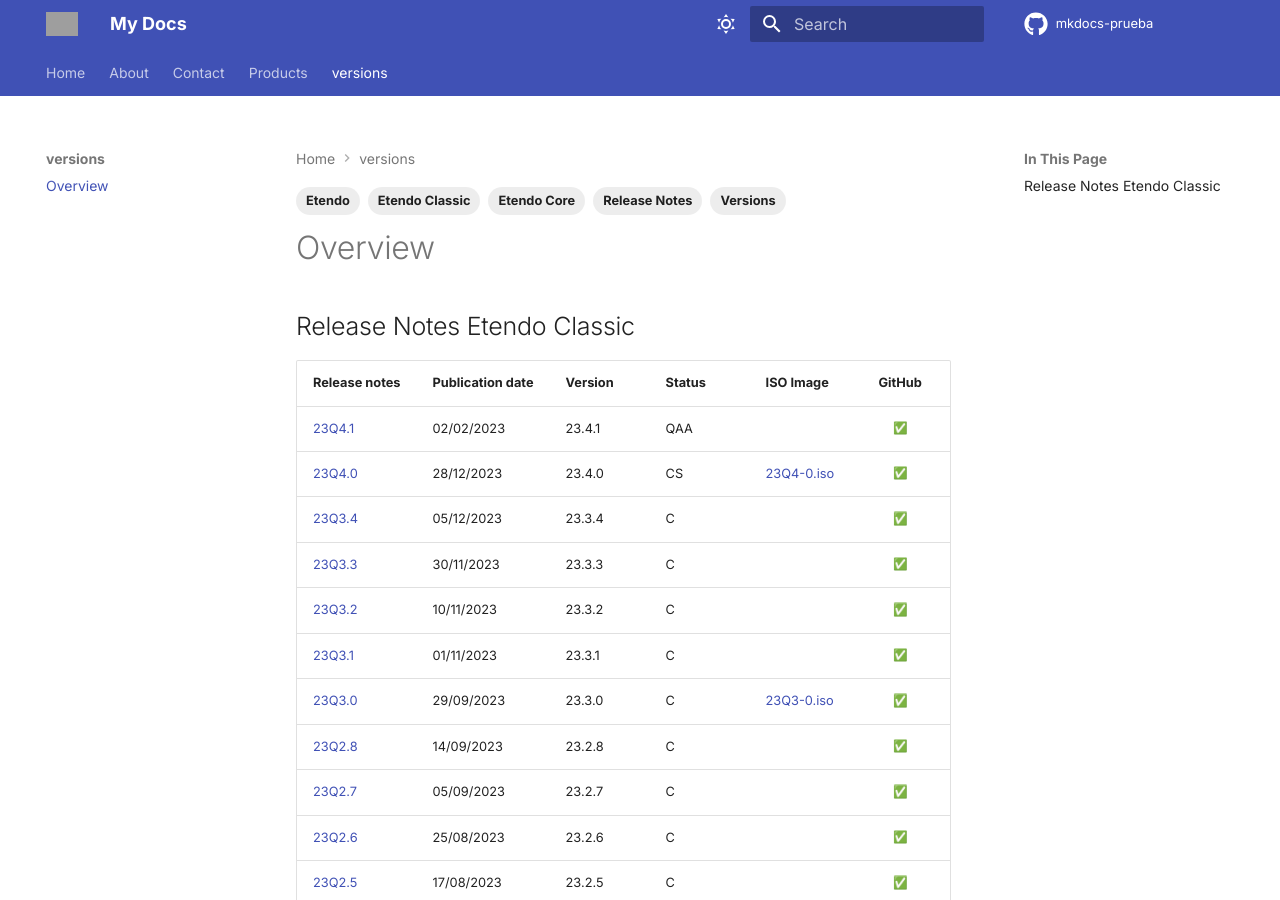
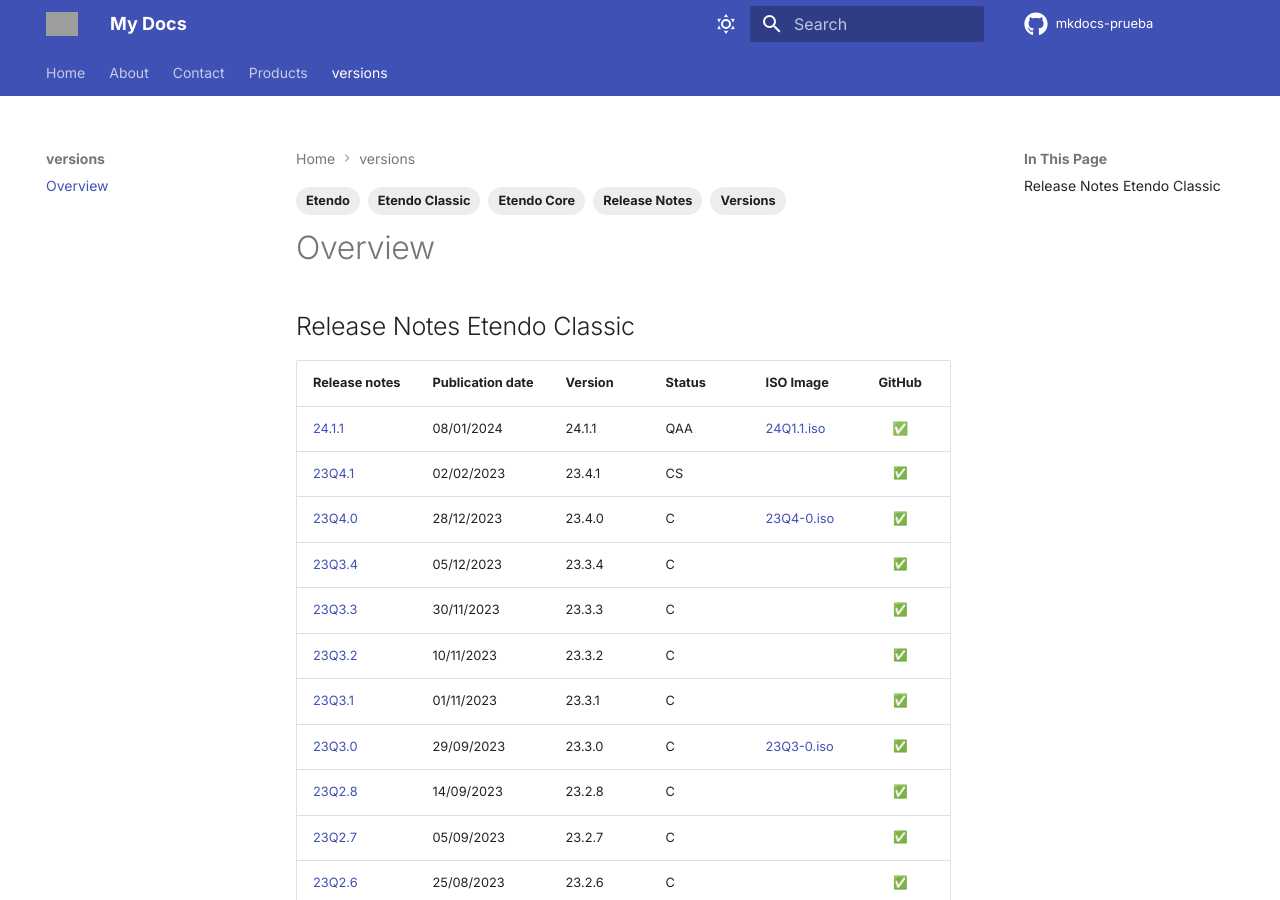
Before and after one commit to facumoyanosmf/mkdocs-prueba, an MkDocs documentation site: the page built from docs/versions/overview.md, in a window 1280 px wide and 900 px high. Built offline with MkDocs 1.6.1 and Material for MkDocs 9.7.7, drawn with Linux system fonts in a browser that asks for light colours; emoji names are drawn with the system emoji font; comment, search, counter and statistics services are not loaded; the version menu is left out; grey boxes are pictures that could not be loaded.

Commit message:
Publish new plugin version: 24.1.1 📄

```diff
--- a/docs/versions/overview.md
+++ b/docs/versions/overview.md
@@ -12,8 +12,9 @@
 
 | Release notes | Publication date | Version | Status | ISO Image | GitHub |
 | ---           | ---              | ---     | ---    | ---       | :---:  |
-| [23Q4.1](../23Q4-1) | 02/02/2023 | 23.4.1 | QAA	| | :white_check_mark:|
-| [23Q4.0](../23Q4-0) | 28/12/2023 | 23.4.0 | CS	| [23Q4-0.iso](https://etendo-appliances.s3.eu-west-1.amazonaws.com/etendo/iso/etendo-23Q4.0.iso) | :white_check_mark:|
+| [24.1.1](https://github.com/facumoyanosmf/mkdocs-prueba/releases/tag/pubished){target="_blank"} | 08/01/2024 | 24.1.1 | QAA | [24Q1.1.iso](https://etendo-appliances.s3.eu-west-1.amazonaws.com/etendo/iso/etendo-24.1.1.iso){target="_blank"} | ✅ |
+| [23Q4.1](../23Q4-1) | 02/02/2023 | 23.4.1 | CS	| | :white_check_mark:|
+| [23Q4.0](../23Q4-0) | 28/12/2023 | 23.4.0 | C	| [23Q4-0.iso](https://etendo-appliances.s3.eu-west-1.amazonaws.com/etendo/iso/etendo-23Q4.0.iso) | :white_check_mark:|
 | [23Q3.4](../23Q3-4) | 05/12/2023 | 23.3.4 | C | | :white_check_mark:|
 | [23Q3.3](../23Q3-3) | 30/11/2023 | 23.3.3 | C | | :white_check_mark:|
 | [23Q3.2](../23Q3-2) | 10/11/2023 | 23.3.2 | C	| | :white_check_mark:|
```
